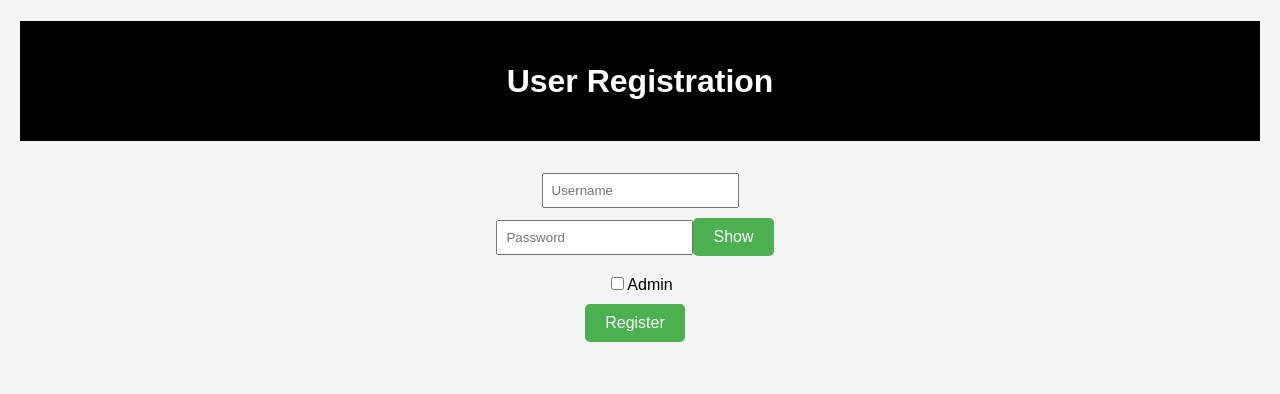
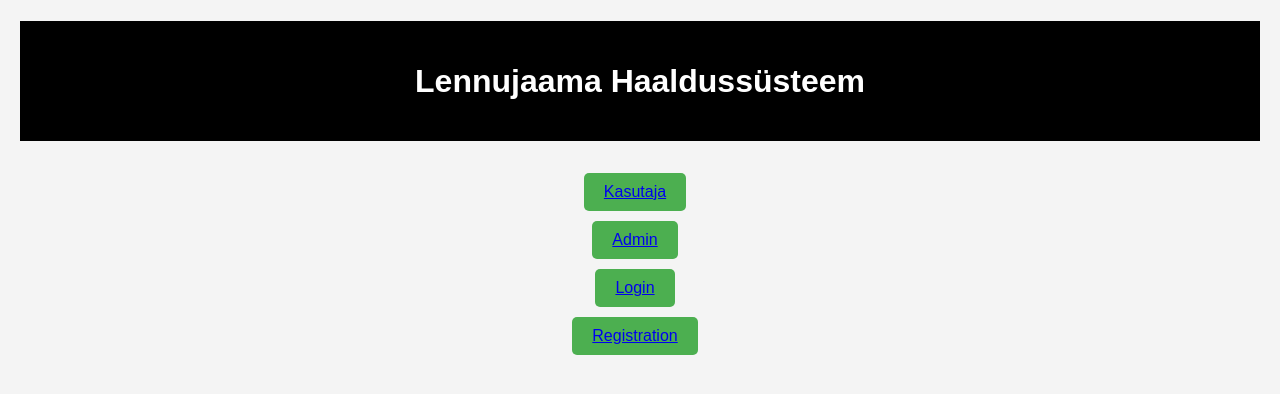
Before and after one commit to AntonBuivol/Lennujaama-haaldussusteem, a React (Create React App) app in the folder frontend/: page / in a window 1280 px wide. Shown: the top 394 px of the page. Built offline with nearby package versions, Linux system fonts and the light colour scheme.

Commit message:
muuad index.js

```diff
--- a/frontend/src/index.js
+++ b/frontend/src/index.js
@@ -3,15 +3,19 @@ import ReactDOM from 'react-dom/client';
 import { BrowserRouter, Routes, Route } from 'react-router-dom';
 import Login from './Login';
 import Registration from './Registration'
-import LennujaamAdmin from './lennujaamAdmin'
+import LennujaamAdmin from './LennujaamAdmin'
+import Lennujaamkasutaja from './LennujaamKasutaja'
+import MainPage from './MainPage'
 
 const root = ReactDOM.createRoot(document.getElementById('root'));
 root.render(
     <BrowserRouter>
         <Routes>
-            <Route path="/" element={<Registration />} />
+            <Route path="/" element={<MainPage />} />
+            <Route path="/registration" element={<Registration />} />
             <Route path="/login" element={<Login />} />
-            <Route path="/lennujaamad" element={<LennujaamAdmin />} />
+            <Route path="/lennujaamadAdmin" element={<LennujaamAdmin />} />
+            <Route path="/lennujaamad" element={<Lennujaamkasutaja />} />
         </Routes>
     </BrowserRouter>
 );
```
